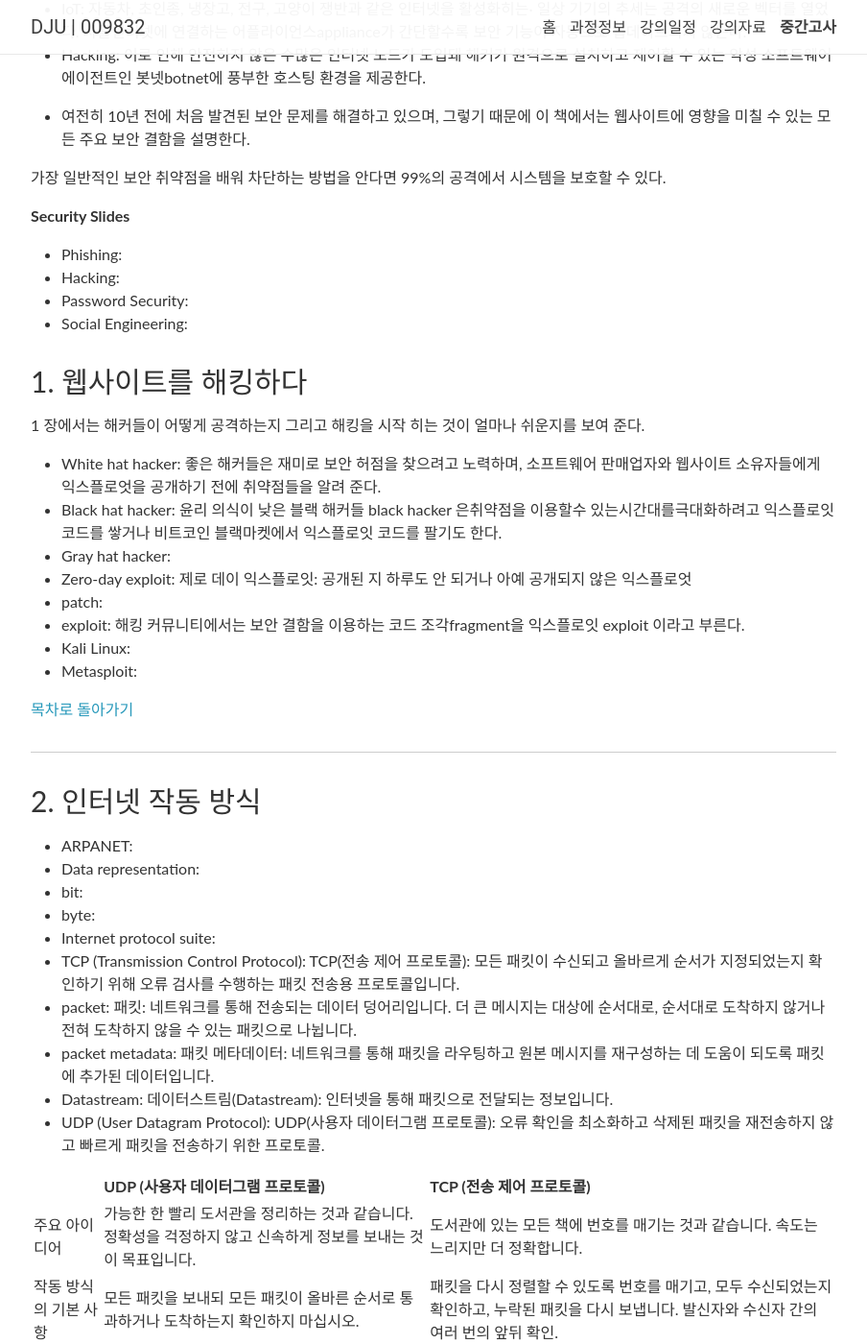
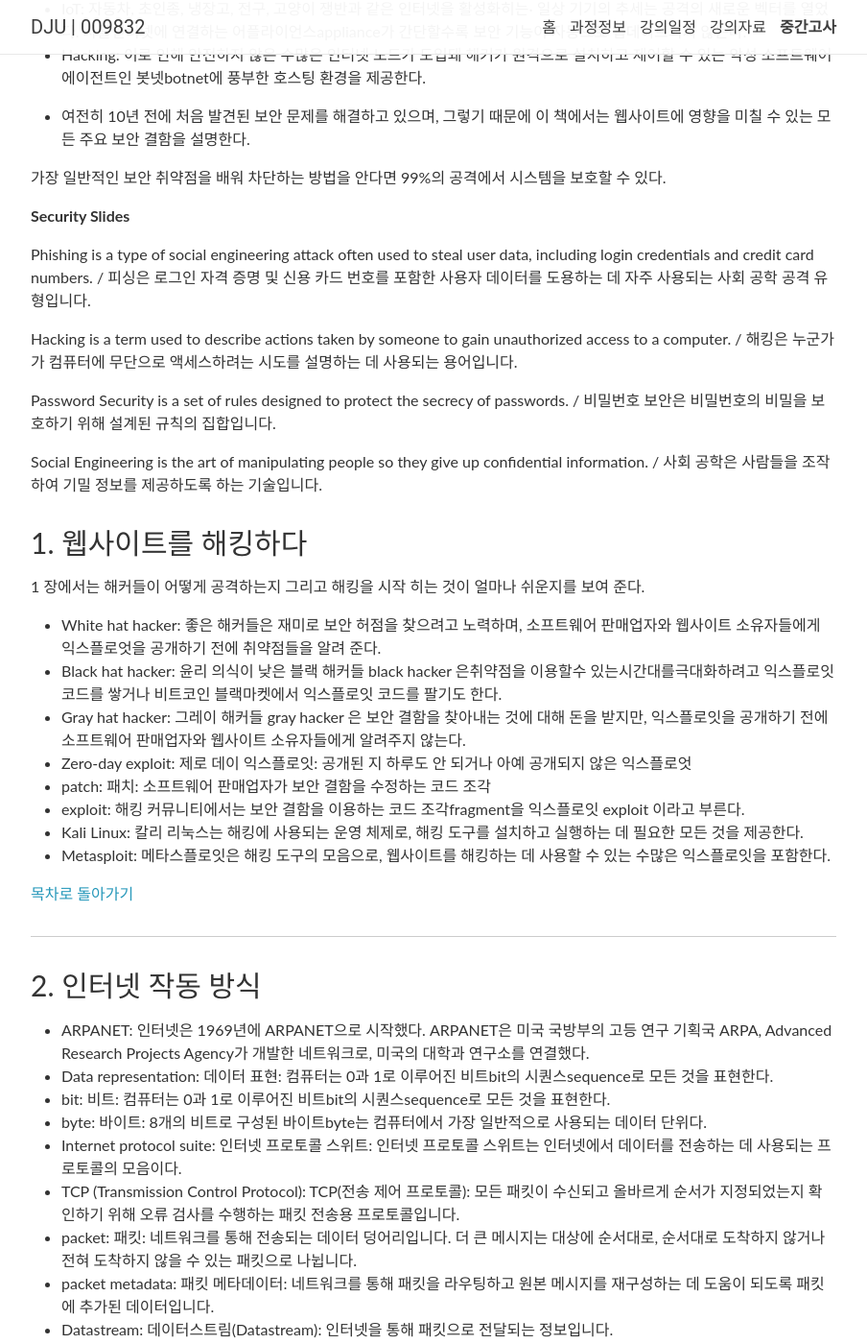
Before and after one commit to 2023-aaronkr/dju-sec, a Jekyll site: the page built from _pages/midterm.md, in a window 1280 px wide and 1400 px high, scrolled down 949 px. Shown: the whole window at 96% size, without its empty margins (188-1092 px from the left). Built offline with Jekyll 4.4.1, drawn with Linux system fonts in a browser that asks for light colours; nearby versions of some CDN libraries; comment, search, counter and statistics services are not loaded; some of the changed text lies outside the part shown.

Commit message:
Update midterm guide

```diff
--- a/_pages/midterm.md
+++ b/_pages/midterm.md
@@ -7,6 +7,26 @@ permalink: /midterm/
 {:toc}
 
 ---
+
+<style>
+table {
+  border: 1px solid gainsboro;
+  border-bottom: none;
+  border-collapse: collapse;
+  min-width: 80%;
+}
+th, td {
+  border-bottom: 1px solid gainsboro;
+  padding: 10px;
+}
+th {
+  background-color: lightslategray;
+  color: white;
+}
+td:first-child {
+  background-color: whitesmoke;
+}
+</style>
 
 **주제**
 
@@ -42,10 +62,13 @@ permalink: /midterm/
 
 **Security Slides**
 
-- Phishing:
-- Hacking:
-- Password Security:
-- Social Engineering:
+Phishing is a type of social engineering attack often used to steal user data, including login credentials and credit card numbers. / 피싱은 로그인 자격 증명 및 신용 카드 번호를 포함한 사용자 데이터를 도용하는 데 자주 사용되는 사회 공학 공격 유형입니다.
+
+Hacking is a term used to describe actions taken by someone to gain unauthorized access to a computer. / 해킹은 누군가가 컴퓨터에 무단으로 액세스하려는 시도를 설명하는 데 사용되는 용어입니다.
+
+Password Security is a set of rules designed to protect the secrecy of passwords. / 비밀번호 보안은 비밀번호의 비밀을 보호하기 위해 설계된 규칙의 집합입니다.
+
+Social Engineering is the art of manipulating people so they give up confidential information. / 사회 공학은 사람들을 조작하여 기밀 정보를 제공하도록 하는 기술입니다.
 
 ### 1. 웹사이트를 해킹하다
 
@@ -53,12 +76,12 @@ permalink: /midterm/
 
 - White hat hacker: 좋은 해커들은 재미로 보안 허점을 찾으려고 노력하며, 소프트웨어 판매업자와 웹사이트 소유자들에게 익스플로엇을 공개하기 전에 취약점들을 알려 준다.
 - Black hat hacker: 윤리 의식이 낮은 블랙 해커들 black hacker 은취약점을 이용할수 있는시간대를극대화하려고 익스플로잇 코드를 쌓거나 비트코인 블랙마켓에서 익스플로잇 코드를 팔기도 한다.
-- Gray hat hacker:
+- Gray hat hacker: 그레이 해커들 gray hacker 은 보안 결함을 찾아내는 것에 대해 돈을 받지만, 익스플로잇을 공개하기 전에 소프트웨어 판매업자와 웹사이트 소유자들에게 알려주지 않는다.
 - Zero-day exploit: 제로 데이 익스플로잇: 공개된 지 하루도 안 되거나 아예 공개되지 않은 익스플로엇
-- patch:
+- patch: 패치: 소프트웨어 판매업자가 보안 결함을 수정하는 코드 조각
 - exploit: 해킹 커뮤니티에서는 보안 결함을 이용하는 코드 조각fragment을 익스플로잇 exploit 이라고 부른다.
-- Kali Linux:
-- Metasploit:
+- Kali Linux: 칼리 리눅스는 해킹에 사용되는 운영 체제로, 해킹 도구를 설치하고 실행하는 데 필요한 모든 것을 제공한다.
+- Metasploit: 메타스플로잇은 해킹 도구의 모음으로, 웹사이트를 해킹하는 데 사용할 수 있는 수많은 익스플로잇을 포함한다.
 
 [목차로 돌아가기](#midterm-guide--중간고사-가이드)
 
@@ -66,57 +89,58 @@ permalink: /midterm/
 
 ### 2. 인터넷 작동 방식
 
-- ARPANET:
-- Data representation:
-- bit:
-- byte:
-- Internet protocol suite:
+- ARPANET: 인터넷은 1969년에 ARPANET으로 시작했다. ARPANET은 미국 국방부의 고등 연구 기획국 ARPA, Advanced Research Projects Agency가 개발한 네트워크로, 미국의 대학과 연구소를 연결했다.
+- Data representation: 데이터 표현: 컴퓨터는 0과 1로 이루어진 비트bit의 시퀀스sequence로 모든 것을 표현한다.
+- bit: 비트: 컴퓨터는 0과 1로 이루어진 비트bit의 시퀀스sequence로 모든 것을 표현한다.
+- byte: 바이트: 8개의 비트로 구성된 바이트byte는 컴퓨터에서 가장 일반적으로 사용되는 데이터 단위다.
+- Internet protocol suite: 인터넷 프로토콜 스위트: 인터넷 프로토콜 스위트는 인터넷에서 데이터를 전송하는 데 사용되는 프로토콜의 모음이다.
 - TCP (Transmission Control Protocol): TCP(전송 제어 프로토콜): 모든 패킷이 수신되고 올바르게 순서가 지정되었는지 확인하기 위해 오류 검사를 수행하는 패킷 전송용 프로토콜입니다.
 - packet: 패킷: 네트워크를 통해 전송되는 데이터 덩어리입니다. 더 큰 메시지는 대상에 순서대로, 순서대로 도착하지 않거나 전혀 도착하지 않을 수 있는 패킷으로 나뉩니다.
 - packet metadata: 패킷 메타데이터: 네트워크를 통해 패킷을 라우팅하고 원본 메시지를 재구성하는 데 도움이 되도록 패킷에 추가된 데이터입니다.
 - Datastream: 데이터스트림(Datastream): 인터넷을 통해 패킷으로 전달되는 정보입니다.
 - UDP (User Datagram Protocol): UDP(사용자 데이터그램 프로토콜): 오류 확인을 최소화하고 삭제된 패킷을 재전송하지 않고 빠르게 패킷을 전송하기 위한 프로토콜.
 
-| | UDP (사용자 데이터그램 프로토콜) | TCP (전송 제어 프로토콜) |
-| --- | --- | --- |
-| 주요 아이디어 | 가능한 한 빨리 도서관을 정리하는 것과 같습니다. 정확성을 걱정하지 않고 신속하게 정보를 보내는 것이 목표입니다. | 도서관에 있는 모든 책에 번호를 매기는 것과 같습니다. 속도는 느리지만 더 정확합니다. |
-| 작동 방식의 기본 사항 | 모든 패킷을 보내되 모든 패킷이 올바른 순서로 통과하거나 도착하는지 확인하지 마십시오. | 패킷을 다시 정렬할 수 있도록 번호를 매기고, 모두 수신되었는지 확인하고, 누락된 패킷을 다시 보냅니다. 발신자와 수신자 간의 여러 번의 앞뒤 확인. |
-| 실생활에서의 활용 | 화상 회의, 라이브 스트리밍, 온라인 게임 등 오류 수정보다 짧은 시간이 더 중요한 경우에 유용합니다. | 이메일이나 사진을 보내거나 웹사이트를 탐색하는 등 찰나의 순간을 절약하는 것보다 정확성이 더 중요한 경우에 유용합니다. |
+|                       | UDP (사용자 데이터그램 프로토콜)                                                                               | TCP (전송 제어 프로토콜)                                                                                                                       |
+| --------------------- | -------------------------------------------------------------------------------------------------------------- | ---------------------------------------------------------------------------------------------------------------------------------------------- |
+| 주요 아이디어         | 가능한 한 빨리 도서관을 정리하는 것과 같습니다. 정확성을 걱정하지 않고 신속하게 정보를 보내는 것이 목표입니다. | 도서관에 있는 모든 책에 번호를 매기는 것과 같습니다. 속도는 느리지만 더 정확합니다.                                                            |
+| 작동 방식의 기본 사항 | 모든 패킷을 보내되 모든 패킷이 올바른 순서로 통과하거나 도착하는지 확인하지 마십시오.                          | 패킷을 다시 정렬할 수 있도록 번호를 매기고, 모두 수신되었는지 확인하고, 누락된 패킷을 다시 보냅니다. 발신자와 수신자 간의 여러 번의 앞뒤 확인. |
+| 실생활에서의 활용     | 화상 회의, 라이브 스트리밍, 온라인 게임 등 오류 수정보다 짧은 시간이 더 중요한 경우에 유용합니다.              | 이메일이나 사진을 보내거나 웹사이트를 탐색하는 등 찰나의 순간을 절약하는 것보다 정확성이 더 중요한 경우에 유용합니다.                          |
 
 - IP (Internet Protocol): 인터넷상의 데이터 패킷은 인터넷 프로토콜 IP (Internet Protocol) 주소로 전송되며, 개별 인터넷에 연결된 컴퓨터에 할당된 번호로 전송한다.
 - ICANN (Internet Corporation for Assigned Names and Numbers): 국제 도메인 관리 기구 ICANN, (Internet Corporation for Assigned Names and Numbers)는 가장 높은 수준에서 지역 당국에 IP 주소의 블록을 할당한다.
 - ISP (Internet Service Provider): 지역 당국은 인터넷 서비스 제공업체 ISP, Internet Service Provider와 해당 지역 내 호스팅 회사에 주소 블록을 부여한다.
 - IPv4: IP 주소는 이진수로 일반적으로 232(4,294,967,296) 주소를 허용하는 1P 버전 4(IPv4) 구문으로 작성되며,
 - IPv6: IPv4 주소가 지속 가능하지 않은 속도로 사용되고 있기 때문에 콜론으로 구분된 4개의 16진수 숫
-자의 8개 그룹
+  자의 8개 그룹
 
 **IPv4**
 
 **IPv6**
 
 IPv6 주소 단축
+
 1. 규칙 1: 모두 0인 그룹을 생략합니다.
 2. 규칙 2: 선행 0 생략
 3. 규칙 1과 2 결합
 
 - DNS (Domain Name System): 웹사이트 주소를 사용자에게 더 친근하게 만들려고 example.com과 같은 사람이 읽을 수 있는 도메인을 93.184.216.119과 같은 1P 주소로 변환하는 DNS Domain Name System 라는 글로벌 디렉터리를 사용한다.
 - Cache: 브라우저가 도메인 이름을 처음 접하게 되면 로컬 도메인 네임 서버(일반적으로 ISP가 호스팅하는 서버)를 사용해 검색한 다음, 결과를 캐시 cache해 향후에 시간이 많이 걸리는 검색을 방지한다.
-- 애플리케이션 계층 프로토콜:
+- 애플리케이션 계층 프로토콜: 애플리케이션 계층 프로토콜은 인터넷 프로토콜 스위트의 일부로, 애플리케이션 간에 데이터를 전송하는 데 사용되는 프로토콜이다.
 - HTTP (HyperText Transfer Protocol): (책에서 설명한 모든 익스플로잇은 HTTP를 어떤 식으로든 사용하고 있기 때문에 HTTP 통신을 구성하는 요청과 응답이 어떻게 작동하는지 자세히 알수 있다.)
-- HTTP handshake:
-- HTTP session:
-- HTTP cookies:
+- HTTP handshake: HTTP 핸드쉐이크: HTTP 요청과 응답은 핸드쉐이크 handshake라고 하는 특정 순서로 전송된다.
+- HTTP session: HTTP 세션: HTTP 세션은 HTTP 요청과 응답이 서로 연결된 것을 나타내는 데 사용되는 용어다.
+- HTTP cookies: HTTP 쿠키: HTTP 쿠키는 웹사이트가 사용자를 식별하는 데 사용하는 데이터 조각이다.
 
 **HTTP 요청**
 
 1. Method: (GET / POST / PUTS / DELETE)
-2. URL (Universal Resource Locator):
-3. Headers:
-4. Body:
+2. URL (Universal Resource Locator): (https://www.example.com)
+3. Headers: (Accept-Language: en-US)
+4. Body: (username=abc&password=123)
 
-- Encryption:
-- TLS (Transport Layer Security):
-- HTTPS (HyperText Transfer Protocol Secure):
+- Encryption: 암호화: 암호화는 데이터를 암호화하고 복호화하는 데 사용되는 알고리즘을 의미한다.
+- TLS (Transport Layer Security): TLS(전송 계층 보안)은 HTTP 요청과 응답을 암호화하는 데 사용되는 프로토콜이다.
+- HTTPS (HyperText Transfer Protocol Secure): HTTPS(보안 HTTP)는 TLS를 사용하는 HTTP의 보안 버전이다.
 
 [목차로 돌아가기](#midterm-guide--중간고사-가이드)
 
@@ -124,12 +148,12 @@ IPv6 주소 단축
 
 ### 3. 브라우저 작동 방식
 
-- Web rendering pipeline:
+- Web rendering pipeline: 웹 렌더링 파이프라인: 브라우저는 HTML, CSS, 자바스크립트를 사용해 웹사이트를 렌더링한다. 렌더링 파이프라인은 브라우저가 웹사이트를 렌더링하는 방식을 설명한다.
 - DOM (Document Object Model): DOM: HTML을 페이지 구성 방식에 대한 브라우저의 이해를 나타내는 메모리 내 데이터 구조.
 - CSSOM (CSS Object Model): CSSOM: 일단브라우저가 DOM을 생성하지만화면에 어떤 것을그리기 전에 스타일링 규칙을 각 DOM 요소에 적용해야 한다.
 - Javascript: JavaScript: 브라우저는 또한 DOM을 구성할 때 우연히 발견되는 자바스크립트를 로드하고 실행한다. 자바스크립트 코드는 페이지가 렌더링되기 전이나 사용자 행동에 대옹해 DOM과 스타일링 규칙을 동적으로 변경할 수 있다.
-- Browser Security model:
-- Sandbox:
+- Browser Security model: 브라우저 보안 모델: 브라우저는 웹사이트가 브라우저의 보안 모델을 우회할 수 없도록 보호한다.
+- Sandbox: 샌드박스: 브라우저는 웹사이트가 브라우저의 보안 모델을 우회할 수 없도록 보호한다.
 
 **렌더링 전/후: 브라우저에서 수행하는 다른 모든 작업**
 
@@ -171,7 +195,7 @@ HTML 렌더링과 자바스크립트 실행 외에도 현대의 브라우저들
 2. HTML 템플릿의 섹션을 조건부로 렌더링하거나
 3. 데이터 구조(예: 항목 목록)를 루프해 HTML 블록을 반복 적으로 렌더링한다.
 
-- Database (데이터베이스):
+- Database (데이터베이스): 데이터베이스는 데이터를 저장하는 데 사용되는 소프트웨어다. 데이터베이스는 일반적으로 테이블table, 행row, 열column, 인덱스index, 뷰view 등의 데이터 구조를 사용한다.
 - SQL (Structured Query Language) "sequel": SQL 데이터베이스는 관계형 relational 이며, 공식적으로 규정된 방식이고, 서로 관련된 하나 이상의 테이불table 에 데이터를 저장한다는 것을 의미한다. 관계형 데이터베이스의 데이터베이스 테이블은 키를 통해 서로 관련돼 있다. 보통 테이블의 각 행에는 고유한 숫자 기본 키 primary key가 있으며, 테이블은 외래키 foreign key로 서로의 행을 나타낼 수 있다.
 - NoSQL: NoSQL 데이터베이스는 종종 스키마schema가 없으므로 데이터 구조를 업그레이드하지 않고도 새 레코드에 필드를 추가할 수 있다. 유연성을 얻기 위해 데이터는 키 값key-value 형식이나 자바스크립트 객체 표기법 JSON, JavaScript Object Notation 에 저장되는 게 많다.
 - Caching: 캐싱 caching 이란 쉽게 검색할 수 있는 형태로 다른 곳에 보관된 데이터의 복사본을 저장해 데이터의 검색 속도를 높이는 과정을 말한다.
@@ -179,12 +203,12 @@ HTML 렌더링과 자바스크립트 실행 외에도 현대의 브라우저들
 **Web Programming Languages (웹 프로그래밍 언어)**
 
 - 루비온레일즈: (1990) 루비 온 레일즈는 대규모 웹 애플리케이션 구축을 위한 많은 모범 사례를 통합하고 최소한의 구성으로 구현이 용이하다.
-- 파이썬: (1980)  깨끗한 구문, 유연한 프로그래밍 패러다임, 다양한 모델들이 파이썬을 인기 있게 만들었다.
-자바스크립트와 Node.js: Node.js는 V8 자바스크립트 엔진 위에서 실행되는데, 구글 크롬이 브라우저 내에서 자바스크립트를 해석하는 데 사용하는 소프트웨어 구성 요소와 동일하다.
+- 파이썬: (1980) 깨끗한 구문, 유연한 프로그래밍 패러다임, 다양한 모델들이 파이썬을 인기 있게 만들었다.
+  자바스크립트와 Node.js: Node.js는 V8 자바스크립트 엔진 위에서 실행되는데, 구글 크롬이 브라우저 내에서 자바스크립트를 해석하는 데 사용하는 소프트웨어 구성 요소와 동일하다.
 - PHP: PHP 언어는 리눅스에서 동적 사이트를 구축하려고 사용되는 C 바이너리 집합에서 개발됐다. PHP는 계획되지 않은 언어의 진화가 체계적이지 않은 성격에서 명백하지만, 나중에 완전히 새로운 프로그래밍 언어로 발전했다.
-- Java와 JVM(Java Virtual Machine)은 기업 공간에서 널리 사용되고 구현되어 왔으며, 이를 통해 여러 운영 체제에서 Java의 컴파일된 바이트코드를 실행할 수 있습니다.  성능이 중요할 때 일반적으로 좋은 작업용 언어입니다.
-- C#은 Microsoft에서 .NET 이니셔티브의 일부로 설계했으며 CLR(공용 언어 런타임)이라는 가상 머신을 사용합니다.  C#은 Java보다 운영 체제에서 덜 추상화되어 있으므로 C++ 코드를 C#과 혼합하여 사용할 수 있습니다.
-- Client-side JavaScript (React): 브라우저에서 커피를 실행해야 할 때 선택은 단 하나뿐입니다. 바로 JavaScript입니다.  전체 페이지를 새로 고치거나 사용자 경험을 방해하지 않고 동적 사용자 인터페이스를 달성하려면 클라이언트 측 JavaScript가 메모리의 많은 상태를 관리해야 합니다.
+- Java와 JVM(Java Virtual Machine)은 기업 공간에서 널리 사용되고 구현되어 왔으며, 이를 통해 여러 운영 체제에서 Java의 컴파일된 바이트코드를 실행할 수 있습니다. 성능이 중요할 때 일반적으로 좋은 작업용 언어입니다.
+- C#은 Microsoft에서 .NET 이니셔티브의 일부로 설계했으며 CLR(공용 언어 런타임)이라는 가상 머신을 사용합니다. C#은 Java보다 운영 체제에서 덜 추상화되어 있으므로 C++ 코드를 C#과 혼합하여 사용할 수 있습니다.
+- Client-side JavaScript (React): 브라우저에서 커피를 실행해야 할 때 선택은 단 하나뿐입니다. 바로 JavaScript입니다. 전체 페이지를 새로 고치거나 사용자 경험을 방해하지 않고 동적 사용자 인터페이스를 달성하려면 클라이언트 측 JavaScript가 메모리의 많은 상태를 관리해야 합니다.
 
 [목차로 돌아가기](#midterm-guide--중간고사-가이드)
 
@@ -194,11 +218,11 @@ HTML 렌더링과 자바스크립트 실행 외에도 현대의 브라우저들
 
 ### 1. Node.js의 이해 / 시작하기
 
-- Node:
+- Node: Node.js는 자바스크립트를 사용해 웹 서버를 만들 수 있게 해주는 런타임이다.
 - npm commands: (init, install, --save-dev)
-- package.json:
-- package-lock.json:
-- node_modules:
+- package.json is a file that contains information about the project and the dependencies that are required to run the project. / package.json은 프로젝트에 대한 정보와 프로젝트를 실행하는 데 필요한 종속성에 대한 정보를 포함하는 파일입니다.
+- package-lock.json is automatically generated for any operations where npm modifies either the node_modules tree, or package.json. / package-lock.json은 npm이 node_modules 트리 또는 package.json을 수정하는 모든 작업에 대해 자동으로 생성됩니다.
+- node_modules is a directory that contains all the dependencies for the project. / node_modules는 프로젝트의 모든 종속성을 포함하는 디렉터리입니다.
 - app = http.createServer();
 - app.on("request", (req, res) => { ... }
 - app.listen(port);
```
